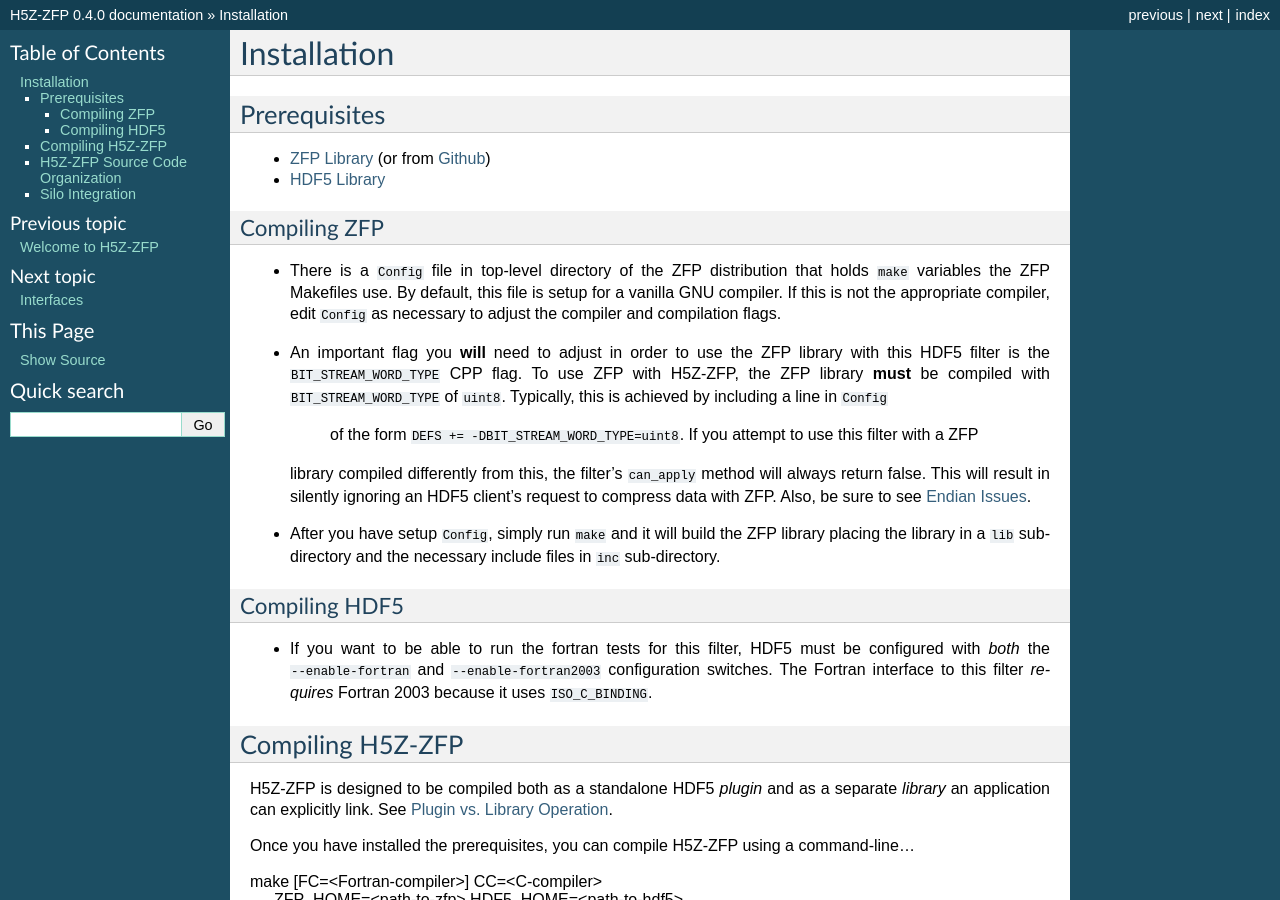
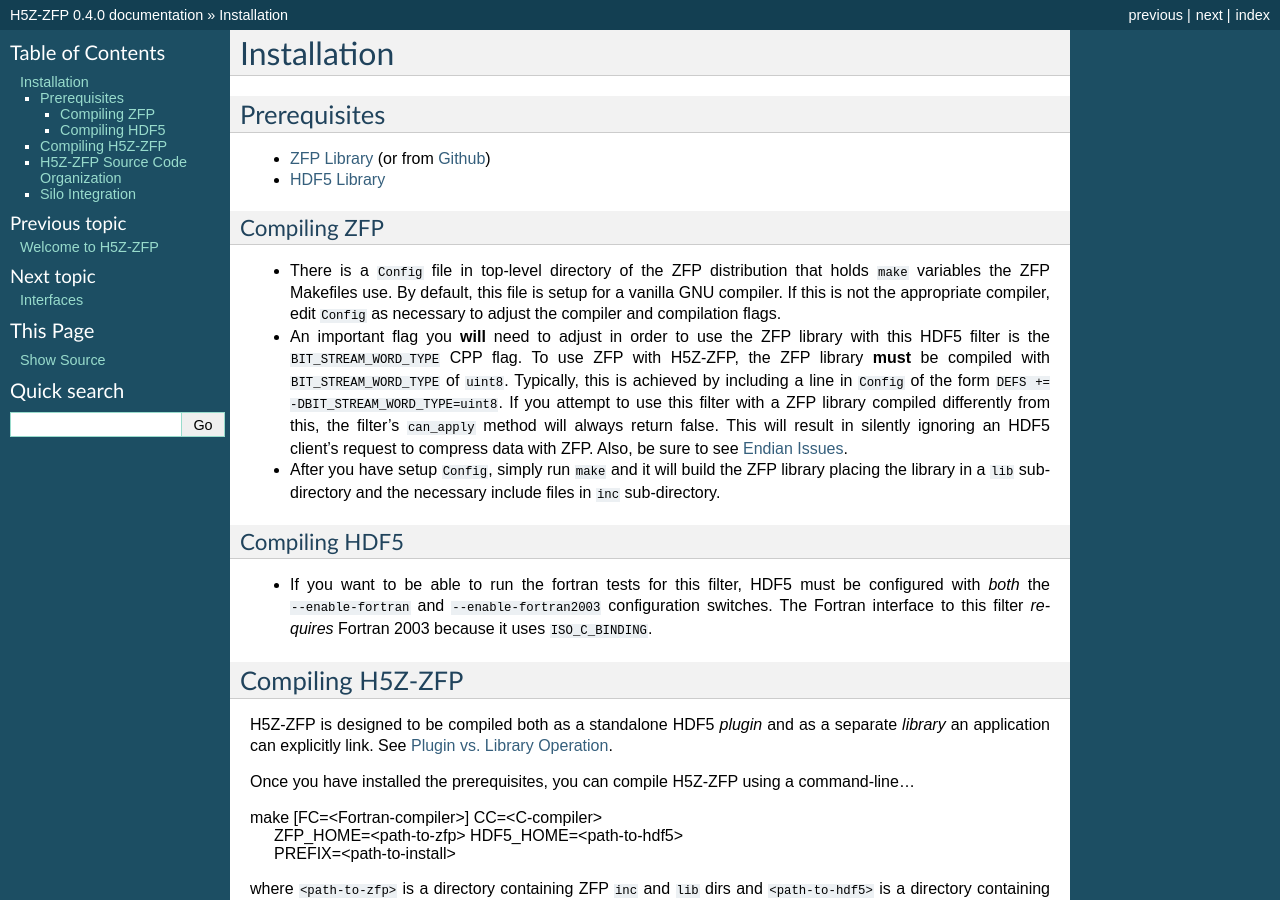
Before and after one commit to LLNL/H5Z-ZFP, a Sphinx documentation site: the page built from docs/installation.rst, in a window 1280 px wide and 900 px high. Built offline with Sphinx 7.4.7, drawn with Linux system fonts in a browser that asks for light colours; some of the changed text lies outside the part shown.

Commit message:
fixing typo

```diff
--- a/docs/installation.rst
+++ b/docs/installation.rst
@@ -19,7 +19,7 @@
 * An important flag you **will** need to adjust in order to use the ZFP library with this HDF5 filter is
   the ``BIT_STREAM_WORD_TYPE`` CPP flag. To use ZFP with H5Z-ZFP, the ZFP library **must** be compiled
   with ``BIT_STREAM_WORD_TYPE`` of ``uint8``. Typically, this is achieved by including a line in ``Config``
-   of the form ``DEFS += -DBIT_STREAM_WORD_TYPE=uint8``. If you attempt to use this filter with a ZFP
+  of the form ``DEFS += -DBIT_STREAM_WORD_TYPE=uint8``. If you attempt to use this filter with a ZFP
   library compiled  differently from this, the  filter's ``can_apply`` method will always return
   false. This will result in silently ignoring an HDF5 client's  request to compress data with
   ZFP. Also, be sure to see :ref:`endian-issues`.
@@ -44,9 +44,9 @@
 
 Once you have installed the prerequisites, you can compile H5Z-ZFP using a command-line...
 
-| make [FC=<Fortran-compiler>] CC=<C-compiler> \
-|     ZFP_HOME=<path-to-zfp> HDF5_HOME=<path-to-hdf5> \
-|     PREFIX=<path-to-install>``
+| make [FC=<Fortran-compiler>] CC=<C-compiler>
+|     ZFP_HOME=<path-to-zfp> HDF5_HOME=<path-to-hdf5>
+|     PREFIX=<path-to-install>
 
 where ``<path-to-zfp>`` is a directory containing ZFP ``inc`` and ``lib`` dirs and
 ``<path-to-hdf5>`` is a directory containing HDF5 ``include`` and ``lib`` dirs.
```
